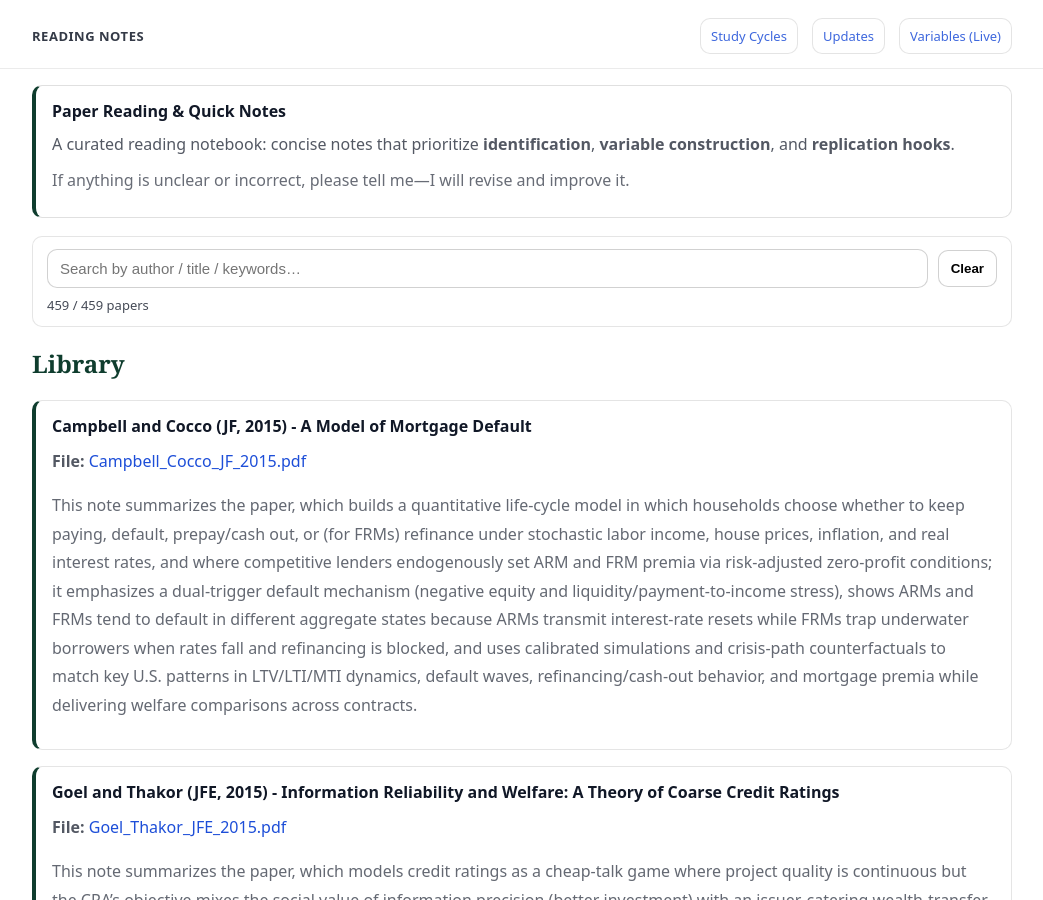
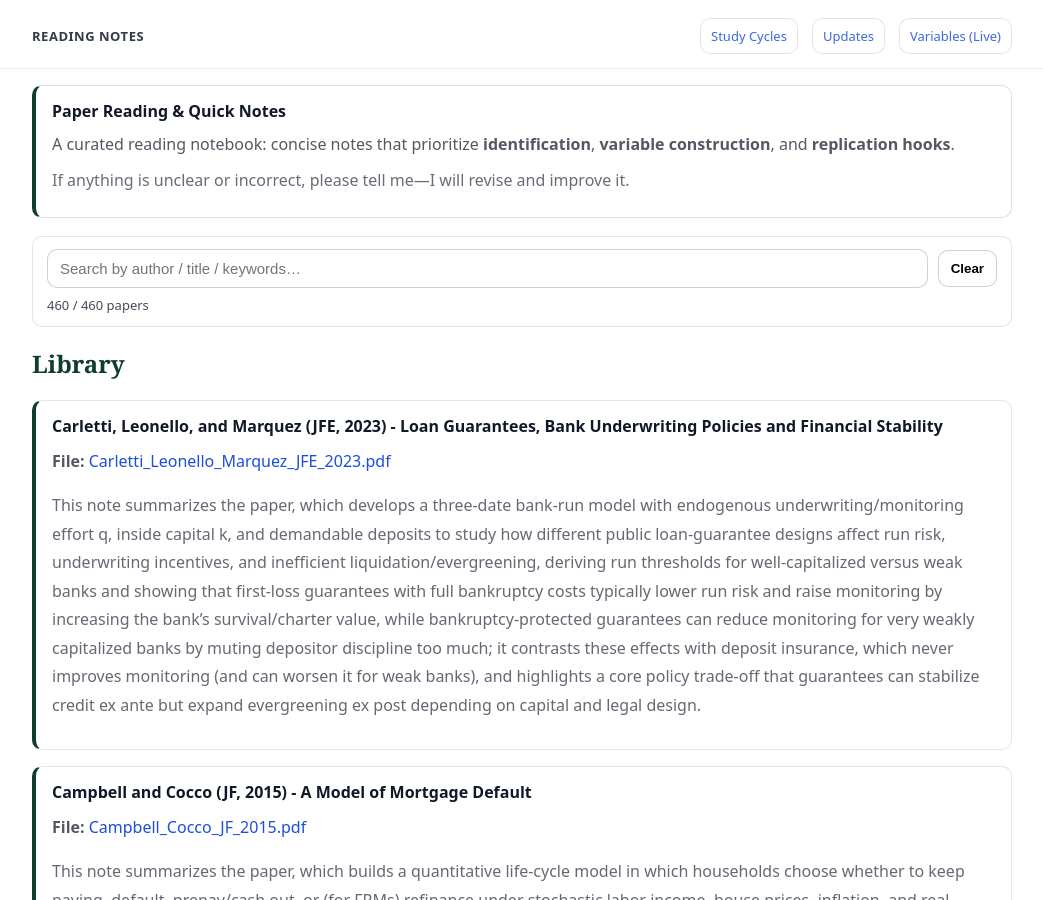
Before and after one commit to yaxinzn/study-archive, a Jekyll site: the page built from reading/index.md, in a window 1280 px wide and 900 px high. Shown: the whole window, without its empty margins (118-1161 px from the left). Built offline with Jekyll 4.4.1, drawn with Linux system fonts in a browser that asks for light colours.

Commit message:
Reading: add/update Carletti_Leonello_Marquez_JFE_2023.pdf

```diff
--- a/_data/reading.yml
+++ b/_data/reading.yml
@@ -1,3 +1,7 @@
+- title: "Carletti, Leonello, and Marquez (JFE, 2023) - Loan Guarantees, Bank Underwriting Policies and Financial Stability"
+  file: "Carletti_Leonello_Marquez_JFE_2023.pdf"
+  desc: "This note summarizes the paper, which develops a three-date bank-run model with endogenous underwriting/monitoring effort q, inside capital k, and demandable deposits to study how different public loan-guarantee designs affect run risk, underwriting incentives, and inefficient liquidation/evergreening, deriving run thresholds for well-capitalized versus weak banks and showing that first-loss guarantees with full bankruptcy costs typically lower run risk and raise monitoring by increasing the bank’s survival/charter value, while bankruptcy-protected guarantees can reduce monitoring for very weakly capitalized banks by muting depositor discipline too much; it contrasts these effects with deposit insurance, which never improves monitoring (and can worsen it for weak banks), and highlights a core policy trade-off that guarantees can stabilize credit ex ante but expand evergreening ex post depending on capital and legal design."
+
 - title: "Campbell and Cocco (JF, 2015) - A Model of Mortgage Default"
   file: "Campbell_Cocco_JF_2015.pdf"
   desc: "This note summarizes the paper, which builds a quantitative life-cycle model in which households choose whether to keep paying, default, prepay/cash out, or (for FRMs) refinance under stochastic labor income, house prices, inflation, and real interest rates, and where competitive lenders endogenously set ARM and FRM premia via risk-adjusted zero-profit conditions; it emphasizes a dual-trigger default mechanism (negative equity and liquidity/payment-to-income stress), shows ARMs and FRMs tend to default in different aggregate states because ARMs transmit interest-rate resets while FRMs trap underwater borrowers when rates fall and refinancing is blocked, and uses calibrated simulations and crisis-path counterfactuals to match key U.S. patterns in LTV/LTI/MTI dynamics, default waves, refinancing/cash-out behavior, and mortgage premia while delivering welfare comparisons across contracts."
```
Also changed, not shown: 1 other file.
